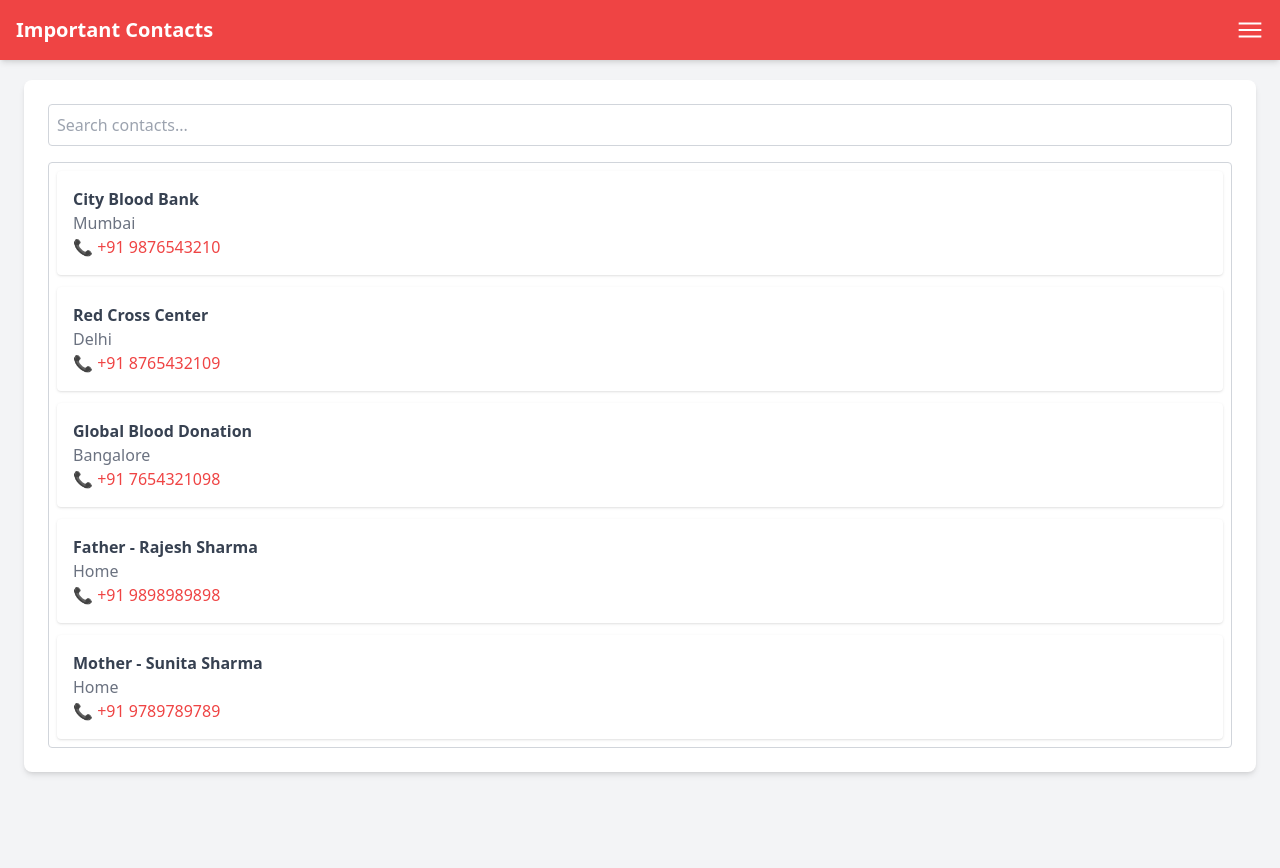
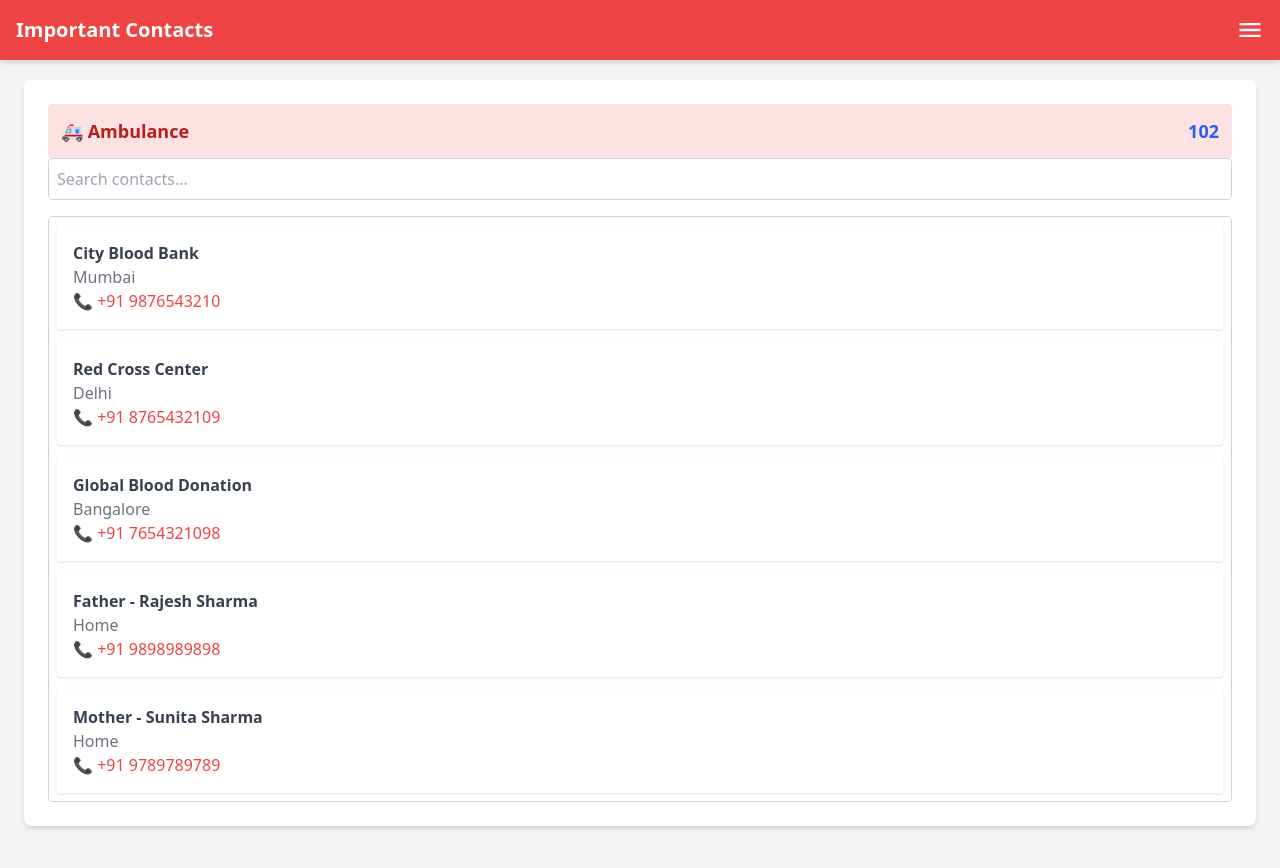
Before and after one commit to pradnyabhakare/AlphaCoders_AB2_07, a Django app: template templates/impcontact.html in a window 1280 px wide. Shown: the top 868 px of the page. Run offline with Django 5.2, Linux system fonts and the light colour scheme; the template is opened without the code that fills it, so the values that code supplies are empty.

Commit message:
impcontact.html

```diff
--- a/templates/impcontact.html
+++ b/templates/impcontact.html
@@ -1,95 +1,45 @@
 <!DOCTYPE html>
 <html lang="en">
-    {% load static %}
 <head>
     <meta charset="UTF-8">
     <meta name="viewport" content="width=device-width, initial-scale=1.0">
     <title>Important Contacts</title>
-    {% comment %} <link rel="stylesheet" href="static/css/output.css"> {% endcomment %}
-    <link rel="stylesheet" href="{% static 'css/output.css' %}">
+    <link rel="stylesheet" href="output.css">
 </head>
 <body class="bg-gray-100 h-screen flex flex-col">
 
     <!-- Sticky Navigation Bar -->
     <nav class="bg-red-500 text-white p-4 fixed top-0 w-full shadow-md flex justify-between items-center z-10">
         <h1 class="text-xl font-bold">Important Contacts</h1>
+        <div class="flex items-center">
+            <svg xmlns="http://www.w3.org/2000/svg" viewBox="0 -960 960 960" class="w-7 h-7 fill-white cursor-pointer">
+                <path d="M120-240v-80h720v80H120Zm0-200v-80h720v80H120Zm0-200v-80h720v80H120Z" />
+            </svg>
+        </div>
     </nav>
 
-    <!-- Scrollable Contacts List -->
+    <!-- Content Wrapper -->
     <div class="pt-20 px-6 overflow-y-auto h-full w-full">
         <div class="w-full p-6 bg-white rounded-lg shadow-md">
+
+            <!-- Static Ambulance Contact (Always on top) -->
+            <div class="p-3 mb-3 bg-red-100 border border-red-300 rounded flex justify-between items-center">
+                <span class="font-bold text-red-700 text-lg">🚑 Ambulance</span>
+                <a href="tel:102" class="text-blue-600 font-semibold text-lg">102</a>
+            </div>
+
             <input type="text" id="search" placeholder="Search contacts..."
                    class="w-full p-2 border border-gray-300 rounded mb-4 focus:outline-none focus:ring-2 focus:ring-red-500">
 
-            <div class="max-h-[75vh] overflow-y-auto border border-gray-300 p-2 rounded w-full">
-                <ul id="contactsList" class="space-y-3"></ul>
+            <!-- Scrollable Contacts List -->
+            <div class="max-h-[65vh] overflow-y-auto border border-gray-300 p-2 rounded w-full">
+                <ul id="contactsList" class="space-y-3">
+                    <!-- Other contacts will be dynamically added here -->
+                </ul>
             </div>
         </div>
     </div>
 
-     <!-- Ham Menue -->
-     <div class="fixed top-0 right-0 flex h-full w-64 bg-red-100 z-20 hidden" id="ham-menu">
-        <div class="relative h-full w-full">
-          <div class="flex flex-col gap-4 p-4">
-            <div class="flex flex-row gap-2 items-center" onclick="document.getElementById('ham-menu').classList.toggle('hidden');document.getElementById('hamBar').classList.toggle('hidden');">
-              <svg xmlns="http://www.w3.org/2000/svg" height="24px" viewBox="0 -960 960 960" width="24px" fill="#000" class="mt-2">
-                <path d="m256-200-56-56 224-224-224-224 56-56 224 224 224-224 56 56-224 224 224 224-56 56-224-224-224 224Z" />
-              </svg>
-            </div>
-
-            <div class="flex flex-row gap-2 items-center mt-4">
-              <div class="w-8 h-8 bg-white flex justify-center items-center rounded-full">
-                <img src="{% static 'imgs/user.png' %}" class="w-6 h-6 rounded-full object-cover" />
-              </div>
-              <span class="text-lg font-bold">User Profile</span>
-            </div>
-            <hr class="border-t-[0.025rem] border-black w-full" />
-            <div class="flex flex-row gap-2 items-center" onclick="window.location.href = '{% url 'dashboard' %}'">
-              <div class="w-8 h-8 bg-white flex justify-center items-center rounded-full">
-                <img src="{% static 'imgs/home.png' %}" class="w-6 h-6 rounded-full object-cover" />
-              </div>
-              <span class="text-lg font-bold">Home</span>
-            </div>
-            <hr class="border-t-[0.025rem] border-black w-full" />
-            <div class="flex flex-row gap-2 items-center">
-              <div class="w-8 h-8 bg-white flex justify-center items-center rounded-full">
-                <img src="{% static 'imgs/notification.png' %}" class="w-6 h-6 rounded-full object-cover" />
-              </div>
-              <span class="text-lg font-bold">Notifications</span>
-            </div>
-            <hr class="border-t-[0.025rem] border-black w-full" />
-            <div class="flex flex-row gap-2 items-center">
-              <div class="w-8 h-8 bg-white flex justify-center items-center rounded-full">
-                <img src="{% static 'imgs/chat.png' %}" class="w-6 h-6 rounded-full object-contain" />
-              </div>
-              <span class="text-lg font-bold">Chat With AI</span>
-            </div>
-            <hr class="border-t-[0.025rem] border-black w-full" />
-            <div class="flex flex-row gap-2 items-center">
-              <div class="w-8 h-8 bg-white flex justify-center items-center rounded-full">
-                <img src="{% static 'imgs/contact.png' %}" class="w-6 h-6 rounded-full object-cover" />
-              </div>
-              <span class="text-lg font-bold">Important Contacts</span>
-            </div>
-            <hr class="border-t-[0.025rem] border-black w-full" />
-            <div class="flex flex-row gap-2 items-center">
-              <div class="w-8 h-8 bg-white flex justify-center items-center rounded-full">
-                <img src="{% static 'imgs/about.png' %}" class="w-6 h-6 rounded-full object-cover" />
-              </div>
-              <span class="text-lg font-bold">About us</span>
-            </div>
-          </div>
-        </div>
-      </div>
-
-      <!-- Ham Bar -->
-      <div id="hamBar" class="fixed top-2.5 right-2.5 flex w-10 h-10 z-20 p-1" onclick="document.getElementById('ham-menu').classList.toggle('hidden'); this.classList.toggle('hidden')">
-        <svg xmlns="http://www.w3.org/2000/svg" viewBox="0 -960 960 960" class="w-full h-full" fill="#fff">
-          <path d="M140-254.62v-59.99h680v59.99H140ZM140-450v-60h680v60H140Zm0-195.39v-59.99h680v59.99H140Z" />
-        </svg>
-      </div>
-
-    {% comment %} <script src="js/contacts.js"></script> {% endcomment %}
-    <script src="{% static 'js/contacts.js' %}"></script>
+    <script src="js/contacts.js"></script>
 </body>
 </html>
```
